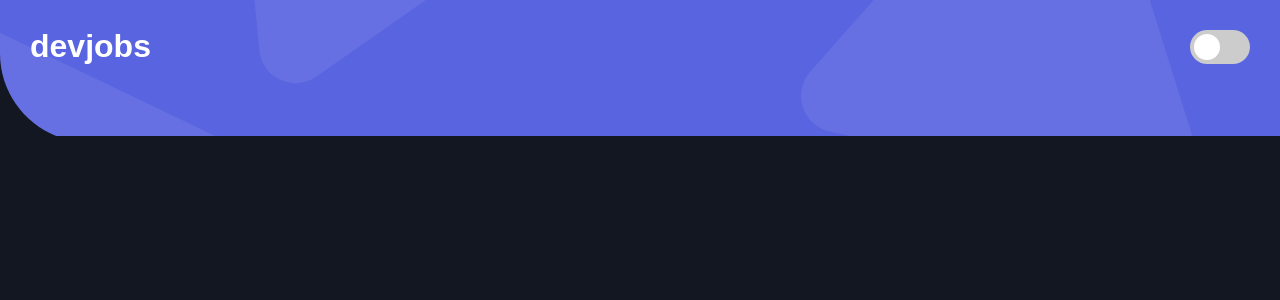
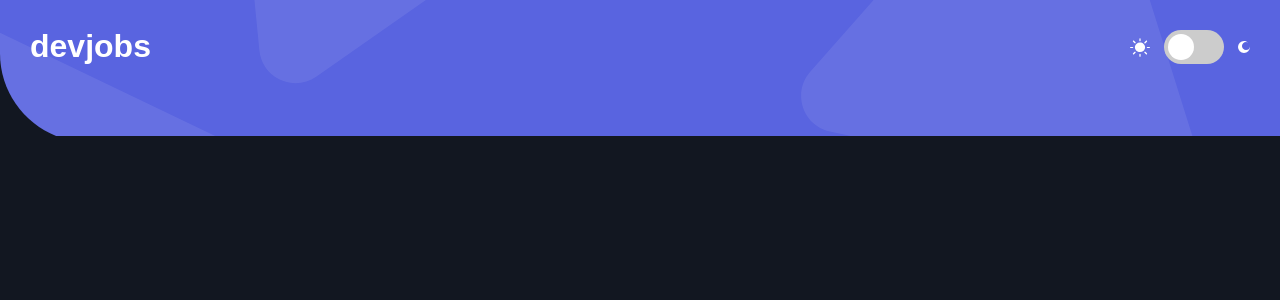
Before and after one commit to harrisonJones12/github-jobs, a React (Create React App) app: page / in a window 1280 px wide. Shown: the top 300 px of the page. Built offline with nearby package versions, Linux system fonts and the light colour scheme.

Commit message:
add icons and toggle slider styles

```diff
--- a/src/components/Toggle/Toggle.jsx
+++ b/src/components/Toggle/Toggle.jsx
@@ -1,12 +1,34 @@
 import React from "react";
 
 export default function Toggle() {
+  const sunIcon = (
+    <svg width="20" height="19" xmlns="http://www.w3.org/2000/svg">
+      <path
+        d="M10 15.635c.33 0 .612.295.612.639v1.89c0 .344-.282.638-.612.638s-.612-.294-.612-.638v-1.89c0-.344.282-.639.612-.639zm-4.488-1.783c.27.262.27.68 0 .941L4.03 16.231a.698.698 0 01-.97 0 .649.649 0 010-.941l1.482-1.438c.27-.261.7-.261.97 0zm9.946 0l1.483 1.438c.27.261.27.68 0 .941a.698.698 0 01-.97 0l-1.483-1.438a.649.649 0 010-.94c.242-.262.674-.262.97 0zM10 4.552c1.396 0 2.685.525 3.598 1.4.913.85 1.504 2.05 1.504 3.35 0 1.3-.59 2.5-1.504 3.35a5.314 5.314 0 01-3.598 1.4c-1.396 0-2.685-.525-3.598-1.4-.913-.85-1.504-2.05-1.504-3.35 0-1.3.564-2.5 1.504-3.35A5.314 5.314 0 0110 4.552zM2.607 8.906c.355 0 .658.274.658.594 0 .32-.303.594-.658.594H.658C.304 10.094 0 9.82 0 9.5c0-.32.304-.594.658-.594h1.95zm16.735 0c.354 0 .658.274.658.594 0 .32-.304.594-.658.594h-1.95c-.354 0-.657-.274-.657-.594 0-.32.303-.594.658-.594h1.949zM4.03 2.77l1.482 1.438c.27.261.27.68 0 .94-.242.262-.674.262-.97 0L3.059 3.71a.649.649 0 010-.941c.27-.261.701-.261.97 0zm12.91 0c.27.261.27.68 0 .941l-1.482 1.438a.698.698 0 01-.97 0 .649.649 0 010-.941l1.482-1.438c.27-.261.701-.261.97 0zM10 .198c.33 0 .612.294.612.638v1.89c0 .344-.282.639-.612.639s-.612-.295-.612-.639V.836c0-.344.282-.638.612-.638z"
+        fill="#FFF"
+        fill-rule="nonzero"
+      />
+    </svg>
+  );
+
+  const moonIcon = (
+    <svg width="12" height="12" xmlns="http://www.w3.org/2000/svg">
+      <path
+        d="M6 0c1.516 0 2.925.566 3.978 1.523A3.979 3.979 0 008 1a4.014 4.014 0 00-2.821 1.179A3.927 3.927 0 004 5c0 1.095.463 2.105 1.179 2.821A3.927 3.927 0 008 9a4.034 4.034 0 003.974-3.548c.017.18.026.364.026.548a6.02 6.02 0 01-1.768 4.232A6.02 6.02 0 016 12a5.89 5.89 0 01-4.232-1.768A6.02 6.02 0 010 6a5.89 5.89 0 011.768-4.232A6.02 6.02 0 016 0z"
+        fill="#FFF"
+        fill-rule="nonzero"
+      />
+    </svg>
+  );
+
   return (
-    <>
+    <div className="toggle-switch-icon-container">
+      {sunIcon}
       <label class="switch">
         <input type="checkbox" />
         <span class="slider round"></span>
       </label>
-    </>
+      {moonIcon}
+    </div>
   );
 }
--- a/src/components/Toggle/Toggle.scss
+++ b/src/components/Toggle/Toggle.scss
@@ -1,3 +1,9 @@
+.toggle-switch-icon-container {
+  display: flex;
+  justify-content: space-between;
+  width: 120px;
+  align-items: center;
+
   .switch {
     position: relative;
     display: inline-block;
@@ -57,3 +63,4 @@
   .slider.round:before {
     border-radius: 50%;
   }
+}
```
Lines whose indentation alone changed are shown as unchanged.
